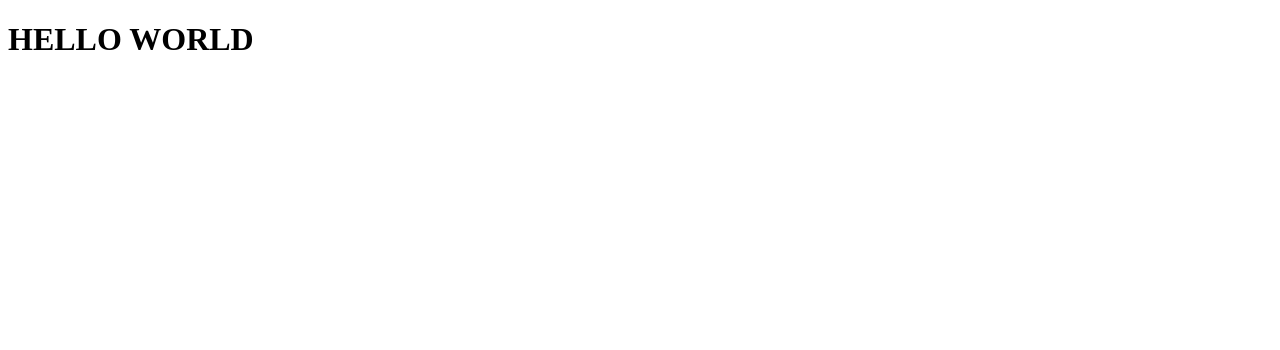
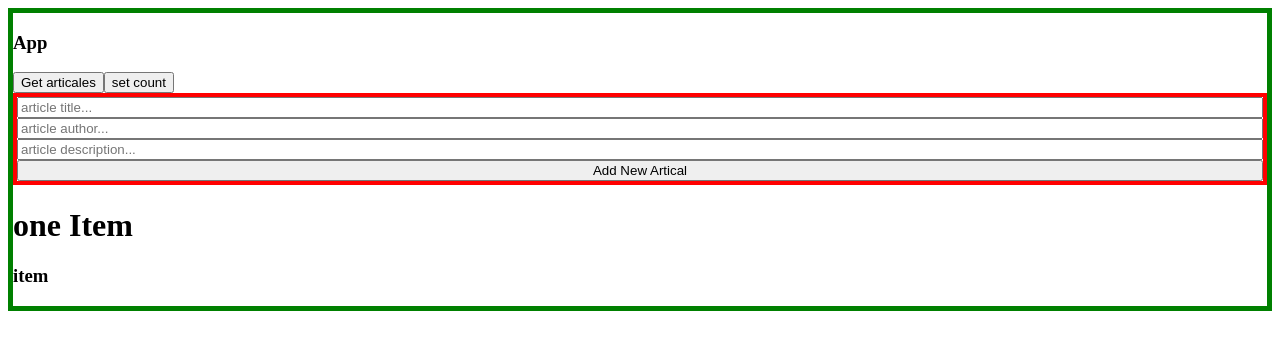
Before and after one commit to Mohammad-Ghazal/Project-4, a React (Create React App) app in the folder front-end/: page / in a window 1280 px wide. Shown: the top 350 px of the page. Built offline with nearby package versions, Linux system fonts and the light colour scheme.

Commit message:
add basics front-end react use react axios cors

```diff
--- a/front-end/src/App.css
+++ b/front-end/src/App.css
@@ -1,13 +1,15 @@
-.app{
+.app {
   border: solid green 5px;
 }
-  .new-item{
+.new-item {
   border: solid red 4px;
+  display: flex;
+  flex-direction: column;
 }
-  .todo-list{
+.todo-list {
   border: solid blue 4px;
 }
-  .todo-item{
+.todo-item {
   border: solid black 2px;
 }
 
--- a/front-end/src/App.js
+++ b/front-end/src/App.js
@@ -1,19 +1,45 @@
-import React, { Component } from 'react';
-import './App.css';
+import React, { useState } from "react";
+import "./App.css";
+import axios from "axios";
+import Item from "./Item";
+import NewItem from "./NewItem";
+export default function App() {
+  const [articales, setArticales] = useState([]);
+  const [count, setCount] = useState(0);
 
-// Class component
-export default class App extends Component {
-  constructor(props) {
-    super(props);
-    this.state = {};
-  }
-  render() {
-    return (
-      <div>
-        <h1>HELLO WORLD</h1>
-      </div>
-    );
-  }
+  const addOne = () => {
+    setCount(count + 1);
+  };
+
+  const getAllArticles = () => {
+    axios
+      .get(`http://localhost:5000/articles`)
+      .then((responce) => {
+        console.log("data: " + responce.data);
+        setArticales(responce.data);
+      })
+      .catch((err) => {
+        console.log("ERR: ", err);
+      });
+  };
+
+  return (
+    <div className="app">
+      <h3>App</h3>
+      <button onClick={getAllArticles}>Get articales</button>
+      <button onClick={setCount}>set count</button>
+
+      <NewItem />
+      <Item />
+    </div>
+  );
+  // render(){
+  // return (
+  //   <div  className="app">
+  //     <h1>HELLO WORLD</h1>
+  //   </div>
+  // );
+  // }
 }
 
 /*
@@ -27,3 +53,8 @@ const App = () => {
 };
 export default App;
 */
+/*export default class App extends Component {
+  constructor(props) {
+    super(props);
+    this.state = {};
+  }*/
--- /dev/null
+++ b/front-end/src/Item.js
@@ -0,0 +1,10 @@
+import React from "react";
+
+export default function Item() {
+  return (
+    <div className="artical-item">
+      <h1>one Item</h1>
+      <h3>item</h3>
+    </div>
+  );
+}
--- /dev/null
+++ b/front-end/src/NewItem.js
@@ -0,0 +1,21 @@
+import React from "react";
+
+export default function NewItem() {
+  return (
+    <div className="new-item">
+      <input type="text" name="" id="" placeholder="article title..." />
+      <input type="text" name="" id="" placeholder="article author..." />
+      <input
+        type="textarea"
+        name=""
+        rows="4"
+        cols="40"
+        id=""
+        placeholder="article description..."
+      />
+
+
+      <button>Add New Artical</button>
+    </div>
+  );
+}
```
Also changed, not shown: front-end/src/index.js (+5 -4 lines), 1 other file (tests, documents, lock files or other folders). Lines whose indentation alone changed are shown as unchanged.
